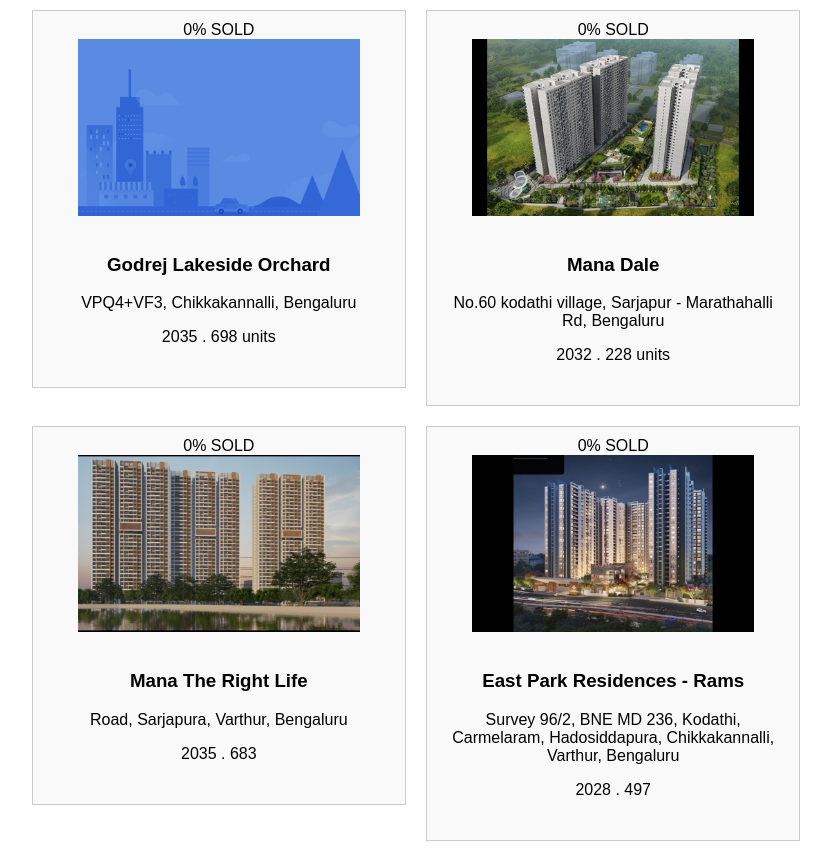
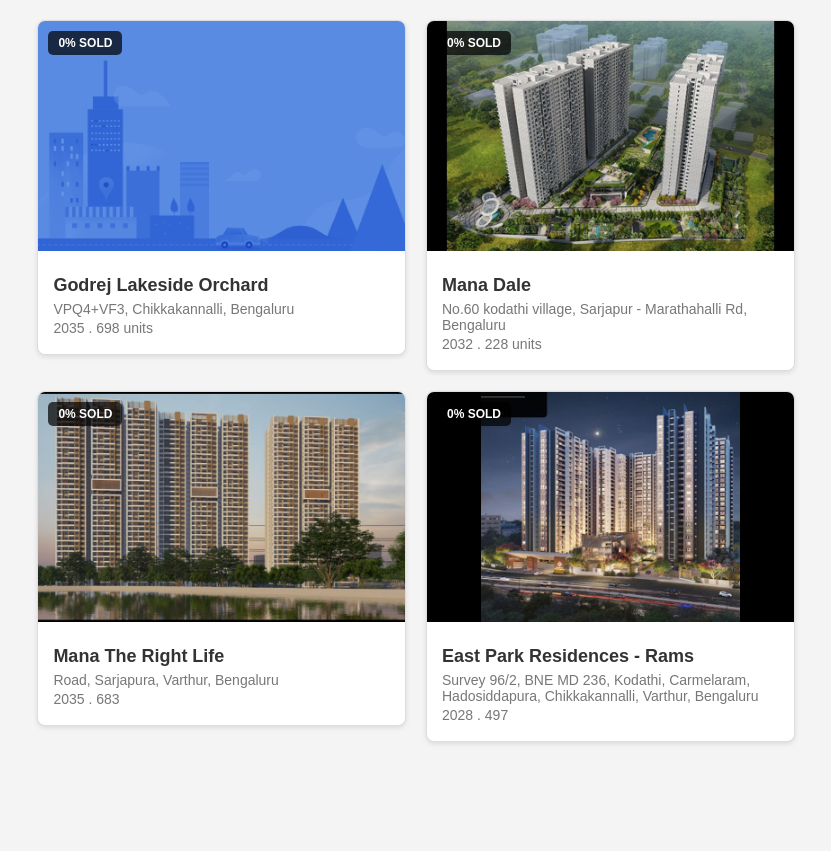
Before and after one commit to 001sachinmishra/Home-Rental-Web-App, a React (Create React App) app: page / in a window 1280 px wide. Shown: the whole page, without its empty margins (224-1055 px from the left). After the commit the page ends 800 px from the top, so only its background shows below. Built offline with nearby package versions, Linux system fonts and the light colour scheme.

Commit message:
Update App1.css

```diff
--- a/src/App1.css
+++ b/src/App1.css
@@ -1,75 +1,70 @@
 body {
     margin: 0;
     font-family: Arial, sans-serif;
+    background-color: #f4f4f4;
   }
 
-
-.container {
+  .container {
     display: flex;
     flex-wrap: wrap; /* Allow rows to wrap */
     justify-content: center; /* Center items horizontally */
-    max-width: 65%; /* Restrict width of the entire gallery */
-    margin: 0 auto; /* Center the container */
-}
-
-/*
-div.gallery {
-    width:60%;
-    border: 1px solid #ccc;
-  } */
-
-  div.gallery {
-    border: 1px solid #ccc;
-    background-color: #f9f9f9; /* Add slight background for better alignment visibility */
-    text-align: center; /* Center text */
-    padding: 10px;
+    max-width: 60%; /* Restrict width */
+    margin: 20px auto; /* Center the container with some margin */
+    gap: 20px; /* Space between cards */
   }
 
-
-  div.gallery:hover {
-    border: 1px solid #777;
+  .responsive {
+    flex: 0 0 48%; /* 2 cards per row */
+    display: flex;
+    flex-direction: column;
   }
 
-  div.gallery img {
-    width: 80%;
+  .gallery {
+    position: relative; /* Required for the badges */
+    border: 1px solid #ddd;
+    background-color: #fff;
+    box-shadow: 0 2px 5px rgba(0, 0, 0, 0.1);
+    overflow: hidden; /* Ensures badges stay within bounds */
+    text-align: center;
+    border-radius: 8px; /* Smooth rounded edges */
+  }
+
+  .gallery img {
+    width: 100%;
     height: auto;
   }
 
-  div.desc {
-    padding: 15px;
-    text-align: center;
+  .badge {
+    position: absolute;
+    top: 10px;
+    left: 10px;
+    background-color: rgba(0, 0, 0, 0.7); /* Semi-transparent badge background */
+    color: #fff;
+    padding: 5px 10px;
+    font-size: 12px;
+    font-weight: bold;
+    border-radius: 5px;
   }
 
-  * {
-    box-sizing: border-box;
+  .desc {
+    padding: 15px;
+    text-align: left;
   }
 
-  /* .responsive {
-    padding: 0 6px;
-    float: left;
-    width: 50%;
-  } */
+  .desc h3 {
+    margin: 5px 0;
+    font-size: 18px;
+    color: #333;
+  }
 
-  .responsive {
-    flex: 0 0 45%; /* Two images in one row: take up 45% each with small gap */
-    margin: 10px; /* Add gap between images */
+  .desc p {
+    margin: 3px 0;
+    font-size: 14px;
+    color: #777;
   }
 
   @media only screen and (max-width: 700px) {
     .responsive {
-      width: 49.99999%;
-      margin: 6px 0;
+      flex: 0 0 100%; /* Full width on small screens */
     }
   }
-
-  @media only screen and (max-width: 500px) {
-    .responsive {
-      width: 100%;
-    }
-  }
-
-  .clearfix:after {
-    content: "";
-    display: table;
-    clear: both;
-  }
```
